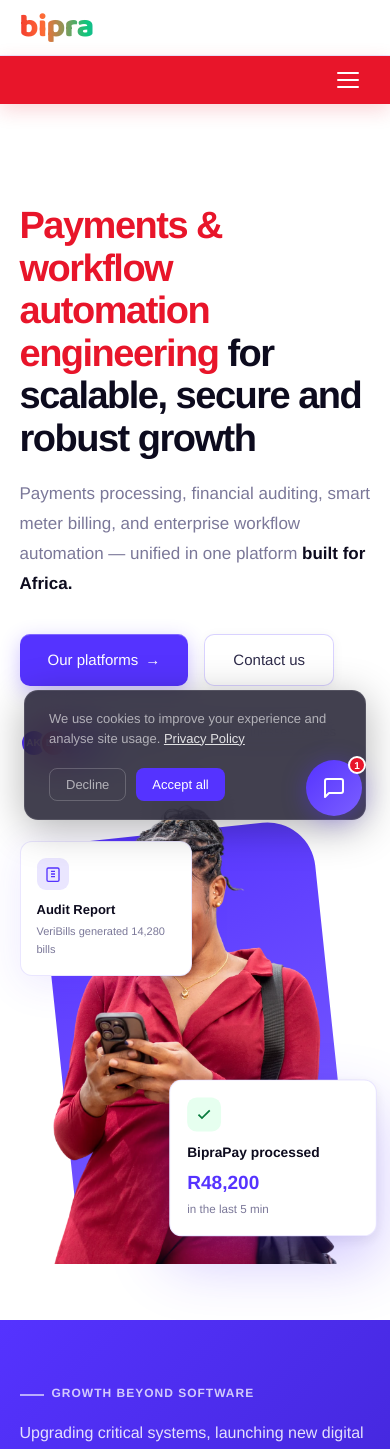
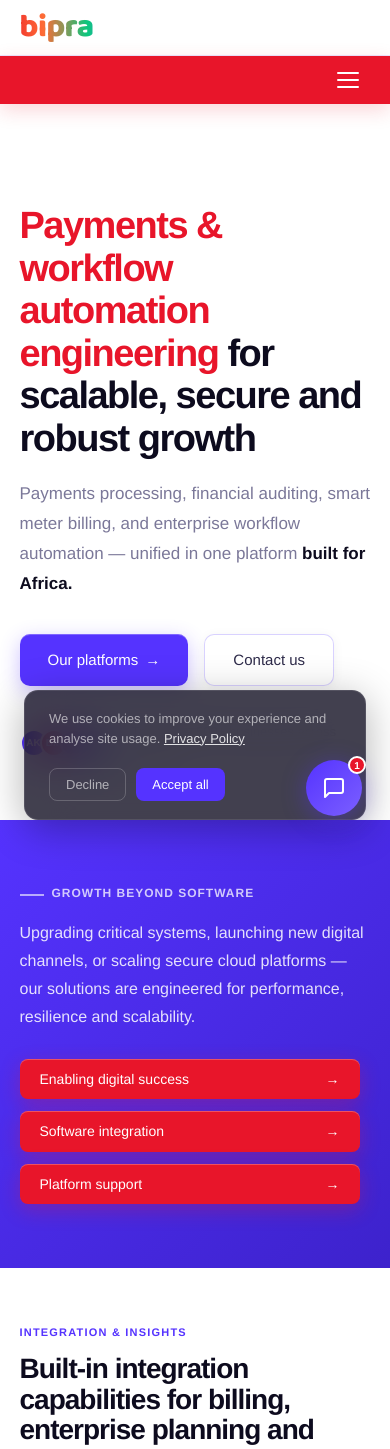
Before and after one commit to amomakgwana-web/website, a Next.js app: page / in a window 390 px wide. Shown: the top 1449 px of the page. Built offline with nearby package versions, Linux system fonts and the light colour scheme.

Commit message:
Hide the hero photo on phone widths, keep it on tablet and desktop
The hero photo, its abstract shape, and floating cards now only show at
768px and above, so phones get a cleaner text-only hero instead of a
cramped stacked photo.

```diff
--- a/app/globals.css
+++ b/app/globals.css
@@ -110,6 +110,7 @@ footer{background:var(--ink);border-top:1px solid rgba(255,255,255,0.05)}
 }
 @media(max-width:480px){.case-grid>.lift-card{flex-basis:88%}.step-grid>*{flex-basis:82%}}
 @media(max-width:600px){.section{padding:56px 5%}.ft-grid{grid-template-columns:1fr}.stat-bar{grid-template-columns:1fr}}
+@media(max-width:767px){.hero-visual{display:none!important}}
 /* Process flow steps */
 .process-step{display:flex;flex-direction:column;align-items:center;text-align:center;position:relative}
 .process-step::after{content:'';position:absolute;top:28px;left:calc(50% + 28px);right:calc(-50% + 28px);height:2px;background:var(--border);z-index:0}
--- a/app/page.tsx
+++ b/app/page.tsx
@@ -18,7 +18,7 @@ export default function Page() {
         <span style={{fontSize:"13px",color:"var(--muted)",marginLeft:"12px"}}>Trusted by 500+ businesses across Africa</span>
       </div>
     </div>
-    <div className="fu d2" style={{position:"relative",height:"460px",display:"flex",justifyContent:"center"}}>
+    <div className="fu d2 hero-visual" style={{position:"relative",height:"460px",display:"flex",justifyContent:"center"}}>
       <div style={{position:"absolute",top:"6%",left:"50%",transform:"translateX(-50%) rotate(-6deg)",width:"78%",maxWidth:"320px",height:"88%",background:"linear-gradient(160deg,var(--p),#7B5FFF)",borderRadius:"48px",zIndex:"0"}}></div>
       <img src="/hero-woman.webp" alt="" style={{position:"relative",zIndex:"1",height:"100%",width:"auto",maxWidth:"100%",objectFit:"contain",objectPosition:"bottom"}} />
       <div style={{position:"absolute",bottom:"32px",right:"0",width:"196px",background:"#fff",borderRadius:"12px",border:"1px solid var(--border)",padding:"16px",boxShadow:"0 24px 56px rgba(85,51,255,0.28),0 4px 12px rgba(13,11,30,0.08)",zIndex:"2",transform:"scale(1.06)"}}>
```
